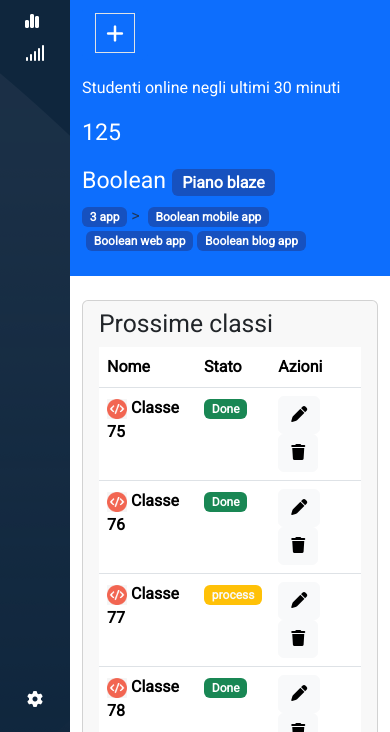
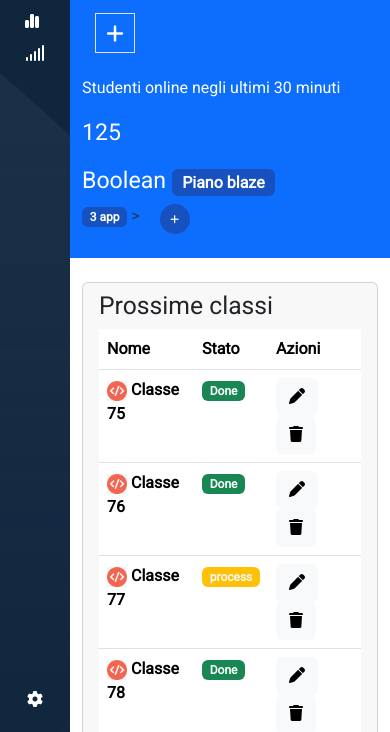
Before and after one commit to albertostizzoli/html-css-bootstrap-dashboard, a plain HTML site: page index.html in a window 390 px wide. Shown: the part 112-844 px from the top of the page. Drawn offline with nearby package versions, Linux system fonts and the light colour scheme.

Commit message:
Last Modifications

```diff
--- a/css/style.css
+++ b/css/style.css
@@ -49,7 +49,7 @@ main{
 }
 
 .menu{
-    color: white;
+    color:white;
     padding-top: 20px;
     padding-left: 20px;
 }
@@ -85,6 +85,10 @@ ul, li{
     color: white;
     padding-left: 10px;
     padding-right: 10px;
+}
+
+.circle{
+    display: none;
 }
 
 /* Media Query */
@@ -125,4 +129,17 @@ ul, li{
     .table-2{
         display: none;
     }
+
+    .circle{
+        display: block;
+        border-radius: 50%;
+        font-size: 10px;
+        height: 30px;
+        width: 30px;
+        line-height: 30px;
+    }
+
+    .bool{
+        display: none;
+    }
 }
--- a/index.html
+++ b/index.html
@@ -31,7 +31,7 @@
               </span>
               <input type="text" class="form-control input-group-text border-0 text-start"
                 aria-label="Dollar amount (with dot and two decimal places)"
-                placeholder="Prova a cercare: Lezioni di Lavarel">
+                placeholder="Prova a cercare: Lezioni di Laravel">
             </div>
           </div>
           <div class="col-auto">
@@ -159,12 +159,13 @@
                 <h3>Boolean <span class="badge text my-bg fs-6">Piano blaze</span></h3>
                 <ol class="breadcrumb">
                   <li class="breadcrumb-item text-white fs-6"><span class="badge text my-bg">3 app</span></li>
-                  <li class=" breadcrumb-item text-white fs-6 ps-1" aria-current="page"><span class="badge text my-bg">Boolean
+                  <li class=" breadcrumb-item text-white fs-6 ps-1" aria-current="page"><span class="badge text my-bg bool">Boolean
                       mobile app</span></li>
-                  <li class=" text-white fs-6 ps-1" aria-current="page"><span class="badge text my-bg">Boolean
+                  <li class=" text-white fs-6 ps-1" aria-current="page"><span class="badge text my-bg bool">Boolean
                       web app</span></li>
-                  <li class=" text-white fs-6 ps-1" aria-current="page"><span class="badge text my-bg">Boolean
+                  <li class=" text-white fs-6 ps-1" aria-current="page"><span class="badge text my-bg bool">Boolean
                       blog app</span></li>
+                  <li class=" text-white fs-6 ps-1" aria-current="page"><span><i class="fa-solid fa-plus icon circle my-bg"></i></span></li>
                 </ol>
               </nav>
             </div>
@@ -193,7 +194,7 @@
                         <td class="table-2">15 Febbraio 2021</td>
                         <td class="table-2">20%</td>
                         <td><span class="badge text-bg-success">Done</span></td>
-                        <td><button type="button" class="btn btn-light me-0"><i
+                        <td><button type="button" class="btn btn-light me-2"><i
                               class="fa-solid fa-pen"></i></button><button type="button" class="btn btn-light"><i
                               class="fa-solid fa-trash"></i></button></td>
                       </tr>
@@ -202,7 +203,7 @@
                         <td class="table-2">16 Febbraio 2021</td>
                         <td class="table-2">20%</td>
                         <td><span class="badge text-bg-success">Done</span></td>
-                        <td><button type="button" class="btn btn-light me-0"><i
+                        <td><button type="button" class="btn btn-light me-2"><i
                               class="fa-solid fa-pen"></i></button><button type="button" class="btn btn-light"><i
                               class="fa-solid fa-trash"></i></button></td>
                       </tr>
@@ -211,7 +212,7 @@
                         <td class="table-2">17 Febbraio 2021</td>
                         <td class="table-2">20%</td>
                         <td><span class="badge text-bg-warning text-light">process</span></td>
-                        <td><button type="button" class="btn btn-light me-0"><i
+                        <td><button type="button" class="btn btn-light me-2"><i
                               class="fa-solid fa-pen"></i></button><button type="button" class="btn btn-light"><i
                               class="fa-solid fa-trash"></i></button></td>
                       </tr>
@@ -220,7 +221,7 @@
                         <td class="table-2">18 Febbraio 2021</td>
                         <td class="table-2">20%</td>
                         <td><span class="badge text-bg-success">Done</span></td>
-                        <td><button type="button" class="btn btn-light me-0"><i
+                        <td><button type="button" class="btn btn-light me-2"><i
                               class="fa-solid fa-pen"></i></button><button type="button" class="btn btn-light"><i
                               class="fa-solid fa-trash"></i></button></td>
                       </tr>
@@ -229,7 +230,7 @@
                         <td class="table-2">19 Febbraio 2021</td>
                         <td class="table-2">20%</td>
                         <td><span class="badge text-bg-danger">failed</span></td>
-                        <td><button type="button" class="btn btn-light me-0"><i
+                        <td><button type="button" class="btn btn-light me-2"><i
                               class="fa-solid fa-pen"></i></button><button type="button" class="btn btn-light"><i
                               class="fa-solid fa-trash"></i></button></td>
                       </tr>
@@ -238,7 +239,7 @@
                         <td class="table-2">20 Febbraio 2021</td>
                         <td class="table-2">20%</td>
                         <td><span class="badge text-bg-success">Done</span></td>
-                        <td><button type="button" class="btn btn-light me-1"><i
+                        <td><button type="button" class="btn btn-light me-2"><i
                               class="fa-solid fa-pen"></i></button><button type="button" class="btn btn-light"><i
                               class="fa-solid fa-trash"></i></button></td>
                       </tr>
@@ -327,13 +328,13 @@
                       Kickoff nuove classi
                     </label>
                   </div>
-                  <div class="form-check border-bottom bg-body pt-1 ps-5 ">
+                  <div class="form-check border-bottom bg-body pt-1 pb-1 ps-5 ">
                     <input class="form-check-input" type="checkbox" value="check">
                     <label class="form-check-label" for="flexCheckChecked">
                       Lezione su Bootstrap 5 in classe #75
                     </label>
                   </div>
-                  <div class="form-check border-bottom bg-body pt-1 ps-5">
+                  <div class="form-check border-bottom bg-body pt-1 pb-1 ps-5">
                     <input class="form-check-input" type="checkbox" value="check">
                     <label class="form-check-label" for="flexCheckDefault">
                       Controllare username github nuovi studenti
```
